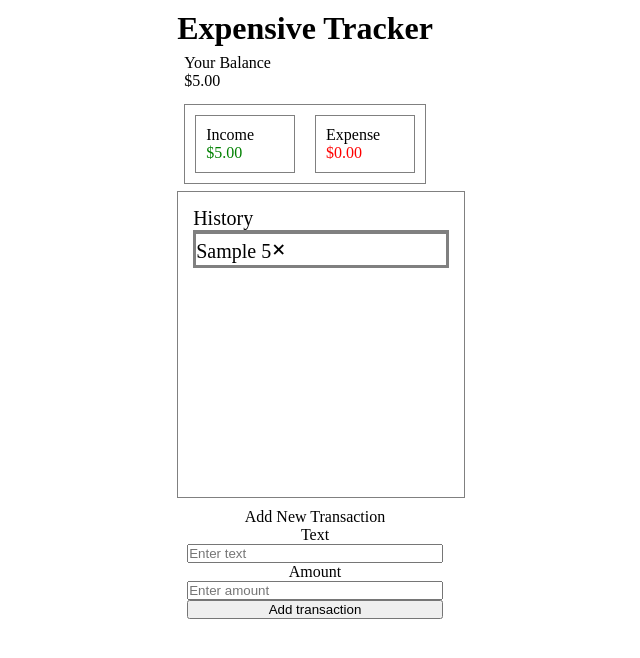
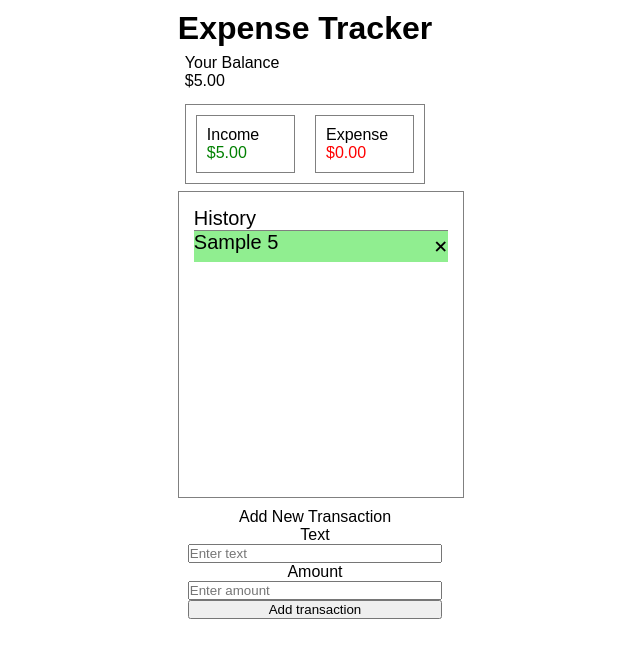
Before and after one commit to kareemIt/Expense-Tracker, a React (Create React App) app: page / in a window 1280 px wide. Both pictures are taken after typing "Sample", "5" into the empty fields and a click on the button "Add transaction". Shown: the top 658 px of the page, without its empty margins (335-975 px from the left). Built offline with nearby package versions, Linux system fonts and the light colour scheme.

Commit message:
css updates and styling update

```diff
--- a/src/App.js
+++ b/src/App.js
@@ -19,15 +19,15 @@ export default function App() {
   }
 
   function onRemoveItem(index) {
-    const transaction = Number(history[index].amount);
+    const { amount } = history[index];
 
-    if (transaction > 0) {
-      setIncome(income - transaction);
-      setBalance(balance - transaction);
+    if (amount > 0) {
+      setIncome(income - amount);
     } else {
-      setExpense(expense - transaction);
-      setBalance(balance - transaction);
+      setExpense(expense - amount);
     }
+
+    setBalance(balance - amount);
 
     setHistory(history.filter((history, i) => i != index));
   }
@@ -35,8 +35,8 @@ export default function App() {
   function sumbitInfo() {
     if (task == '' || amount == '') return;
 
-    setHistory(history.concat({ task, amount }));
     const amountNum = Number(amount);
+    setHistory(history.concat({ task, amount: amountNum }));
 
     if (amountNum > 0) {
       setIncome(income + amountNum);
@@ -52,7 +52,7 @@ export default function App() {
   return (
     <div>
       <div className="container">
-        <h1>Expensive Tracker</h1>
+        <h1>Expense Tracker</h1>
         <div className="balance">
           <p>Your Balance</p>
           <p>${balance.toFixed(2)}</p>
@@ -68,8 +68,8 @@ export default function App() {
           </div>
         </div>
         <div className="history">
-          <p className="history-border">History</p>
-          <History listOfTasks={history} onRemoveItem={onRemoveItem} />
+          <p className="history-header">History</p>
+          <History transactions={history} onRemoveItem={onRemoveItem} />
         </div>
         <div className="new-transactions">
           <p>Add New Transaction</p>
--- a/src/component/History.js
+++ b/src/component/History.js
@@ -1,14 +1,16 @@
 import React, { useState } from 'react';
 import './style.css';
 
-const History = ({ listOfTasks, onRemoveItem }) => {
+const History = ({ transactions, onRemoveItem }) => {
   return (
     <div className="inner-container">
       <div>
-        {listOfTasks.map((task, index) => {
-          return (
-            <div className="individual-task" key={index}>
-              {task.task} {task.amount}
+        {transactions.map((transaction, index) => (
+          <div
+            className={transaction.amount > 0 ? 'postive' : 'negative'}
+            key={index}
+          >
+            {transaction.task} {transaction.amount}
             <button
               className="remove-button"
               onClick={() => onRemoveItem(index)}
@@ -16,8 +18,7 @@ const History = ({ listOfTasks, onRemoveItem }) => {
               <span>+</span>
             </button>
           </div>
-          );
-        })}
+        ))}
       </div>
     </div>
   );
--- a/src/component/style.css
+++ b/src/component/style.css
@@ -1,10 +1,6 @@
 * {
   margin: 0px;
   padding: 0px;
-}
-
-.individual-task {
-  border: 3px grey solid;
 }
 
 .remove-button {
@@ -21,3 +17,15 @@
 .remove-button :hover {
   color: red;
 }
+
+.postive {
+  display: flex;
+  justify-content: space-between;
+  background-color: #90ee90;
+}
+
+.negative {
+  display: flex;
+  justify-content: space-between;
+  background-color: #ff7f7f;
+}
--- a/src/style.css
+++ b/src/style.css
@@ -1,6 +1,7 @@
 * {
   padding: 0px;
   margin: 0px;
+  font-family: sans-serif;
 }
 
 .container {
@@ -64,6 +65,6 @@
   padding: 10px;
 }
 
-.history-border {
+.history-header {
   border-bottom: 1px grey solid;
 }
```
Lines whose indentation alone changed are shown as unchanged.
